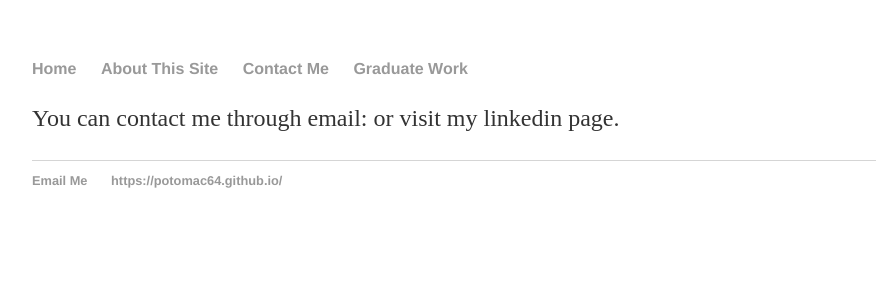
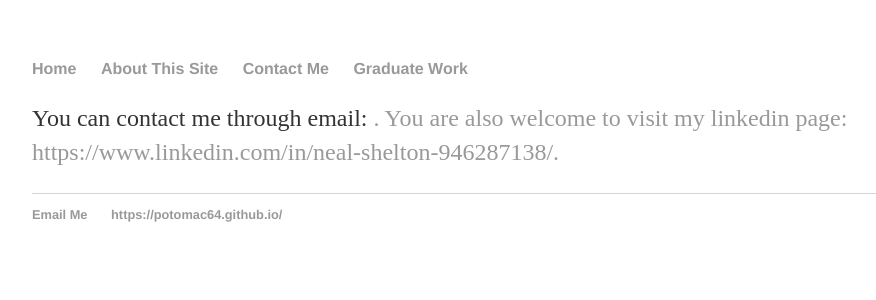
Before and after one commit to potomac64/potomac64.github.io, a Jekyll site: the page built from contact/index.html, in a window 1280 px wide. Shown: the top 300 px of the page, without its empty margins (160-1036 px from the left). Built offline with Jekyll 4.4.1, drawn with Linux system fonts in a browser that asks for light colours.

Commit message:
Update index.html

```diff
--- a/contact/index.html
+++ b/contact/index.html
@@ -1,7 +1,7 @@
 ---
 layout: default
-title: About Neal Shelton
+title: Contact Neal Shelton
 ---
 <div class="blurb">
-		<p>You can contact me through email: or visit my linkedin page.</p>
+		<p>You can contact me through email: <a href="mailto:potomac.64@gmail.com">. You are also welcome to visit my linkedin page: https://www.linkedin.com/in/neal-shelton-946287138/.</p>
 </div><!-- /.blurb -->
```
